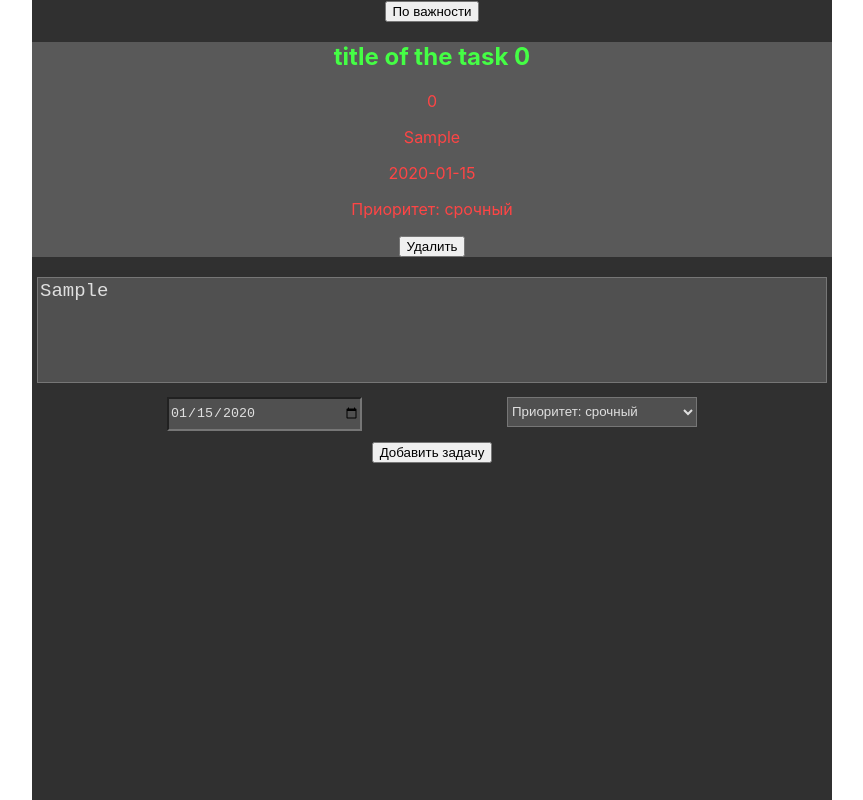
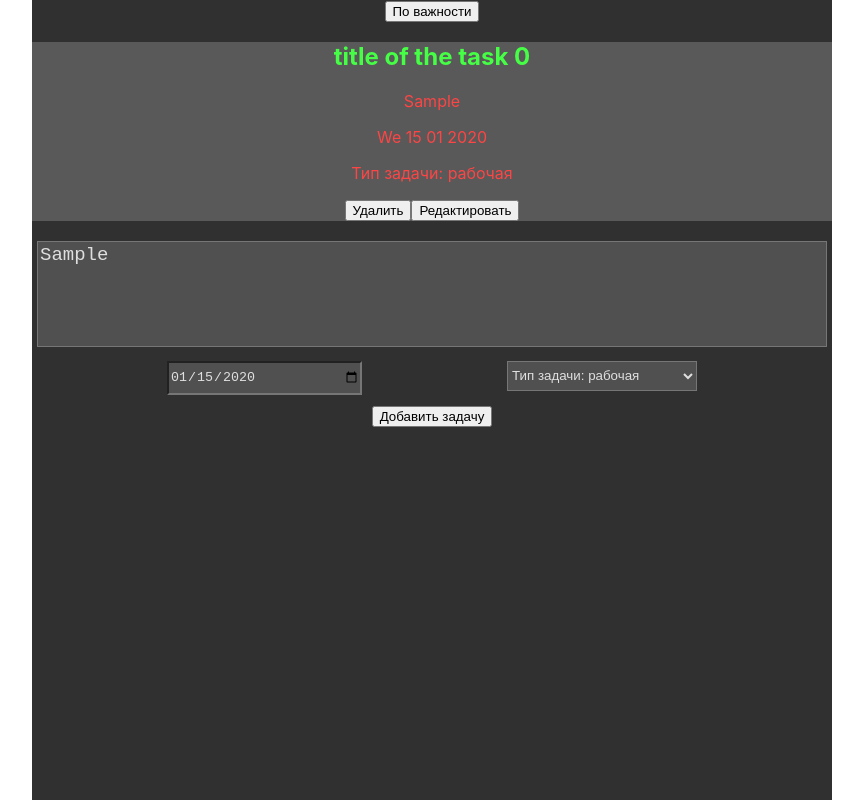
Before and after one commit to aeclipso/TODO-react, a React (Create React App) app in the folder todo-list/: page / in a window 1280 px wide. Both pictures are taken after typing "Sample", "2020-01-15" into the empty fields and a click on the button "Добавить задачу". Shown: the whole page, without its empty margins (208-1071 px from the left). Built offline with nearby package versions, Linux system fonts and the light colour scheme.

Commit message:
НАКОНЕЦ ТО ДАТА ПОЛУЧАЕТСЯ ПРАВИЛЬНОЙ

```diff
--- a/todo-list/package.json
+++ b/todo-list/package.json
@@ -7,6 +7,7 @@
     "@testing-library/jest-dom": "^5.11.6",
     "@testing-library/react": "^11.2.2",
     "@testing-library/user-event": "^12.6.0",
+    "moment": "^2.29.1",
     "node-sass": "^4.14.1",
     "prop-types": "^15.7.2",
     "react": "^17.0.1",
--- a/todo-list/src/components/mainc/content/tasks/add_task/add_task.jsx
+++ b/todo-list/src/components/mainc/content/tasks/add_task/add_task.jsx
@@ -1,18 +1,19 @@
 import React, { useState } from 'react';
 import PropTypes from 'prop-types';
 import style from './add_task.module.css';
+import moment from 'moment'
 
 export const AddTask = ({ addTask }, props) => {
   const options = [
-    'срочный',
-    'средний',
-    'несрочный',
-    'просрочено',
+    'рабочая',
+    'личная',
+    'семейная',
+    'дружеская',
   ];
 
   const optionTags = options.map((getOption) => (
     <option>
-      Приоритет:
+      Тип задачи:
       {' '}
       {getOption}
     </option>
@@ -21,7 +22,7 @@ export const AddTask = ({ addTask }, props) => {
   const [form, setForm] = useState({
     text: '-',
     date: Date,
-    priority: 'Приоритет: срочный',
+    priority: 'Тип задачи: рабочая',
   });
 
   const update = (e) => {
--- a/todo-list/src/components/mainc/content/tasks/task/task.jsx
+++ b/todo-list/src/components/mainc/content/tasks/task/task.jsx
@@ -14,15 +14,16 @@ export const Task = ({
   const deleteTaskEl = () => {
     delTask(delTaskElem);
   };
+
   return (
     <div className={style.task} id={id}>
       <h2>{head}</h2>
-      <p>{id}</p>
       <p>{text}</p>
       <p>{date}</p>
       <p>{priority}</p>
 
       <button onClick={deleteTaskEl}>Удалить</button>
+      <button>Редактировать</button>
     </div>
   );
 };
--- a/todo-list/src/data/state.js
+++ b/todo-list/src/data/state.js
@@ -1,4 +1,5 @@
 import { saveProps } from '../services/localstorage';
+import moment from 'moment'
 
 let doRenderComp = () => {};
 export let sortIndex = 0;
@@ -11,17 +12,17 @@ const sortById = (object) => {
 }
 
 const getValueOfPriority = (priority) =>{
-  if (priority === 'Приоритет: срочный'){
+  if (priority === 'Тип задачи: рабочая'){
     return (4);
   }
-  else if(priority === 'Приоритет: средний'){
+  else if(priority === 'Тип задачи: личная'){
     return (3);
   }
-  else if( priority === 'Приоритет: несрочный'){
+  else if( priority === 'Тип задачи: семейная'){
     return (2);
   }
-  else if(priority === 'Приоритет: просрочено'){
-    return (100);
+  else if(priority === 'Тип задачи: дужеская'){
+    return (1);
   }
   else{
     return (0);
@@ -42,25 +43,21 @@ export const getNextSort = (typeOfSort) => {
       sortById(tasksProps.objData);
       doRenderComp(tasksProps);
       saveProps(tasksProps.objData);
-      console.log("0");
       break;
     case  1:
       sortByPriority(tasksProps.objData);
       doRenderComp(tasksProps);
       saveProps(tasksProps.objData);
-      console.log("1");
       break;
     case 2:
       sortByDate(tasksProps.objData);
       doRenderComp(tasksProps);
       saveProps(tasksProps.objData);
-      console.log("2");
       break;
     default:
       sortById(tasksProps.objData);
       doRenderComp(tasksProps);
       saveProps(tasksProps.objData);
-      console.log("3");
       break;
   }
   if (sortIndex < 2){
@@ -69,32 +66,37 @@ export const getNextSort = (typeOfSort) => {
   else {
     sortIndex = 0;
   }
-  console.log(tasksProps.objData);
 }
 
 export const getNextId = (propsObj) => {
-  // const len = propsObj.objData.length - 1;
-  // try {
-  //   return propsObj.objData[len].id + 1;
-  // } catch (err) {
-  //   return 0;
-  // }
   return propsObj.objData.reduce((acc, obj) => Math.max(acc, obj.id), -1) + 1;
 };
 
 export const addTask = (textTask, dateTask, priorityTask) => {
+  let day;
   const newTaskObj = {
     id: getNextId(tasksProps),
     text: textTask,
     title: '',
     date: dateTask,
     priority: priorityTask,
+    colorLeft: '#303030',
+    colorRight: '#505050'
   };
 
   newTaskObj.title = `title of the task ${newTaskObj.id}`;
   newTaskObj.id = getNextId(tasksProps);
-  if (newTaskObj.date === '') {
-    newTaskObj.date = Date;
+  if (typeof(newTaskObj.date) === 'string') {
+    day =  moment(newTaskObj.date);
+    newTaskObj.date = day.format('dd DD MM YYYY');
+    if (newTaskObj.date === 'Invalid date'){
+      day = moment();
+      newTaskObj.date = day.format('dd DD MM YYYY');
+    }
+  }
+  else if (typeof(newTaskObj.date) === 'function') {
+    day = moment();
+    newTaskObj.date = day.format('dd DD MM YYYY');
   }
   if (newTaskObj.text === '') {
     newTaskObj.text = ' - ';
@@ -121,6 +123,10 @@ export const delTask = (idTask) => {
 export const subscribe = (observer) => {
   doRenderComp = observer;
 };
+
+export const getColorForTask = (dateTime) => {
+ console.log("This Function is deactivated");
+}
 export default tasksProps;
 
 // TODO: 1) добавить возможность редактирования
--- a/todo-list/src/index.js
+++ b/todo-list/src/index.js
@@ -4,7 +4,7 @@ import './index.css';
 import { BrowserRouter } from 'react-router-dom';
 import { App } from './App';
 
-import tasksProps, { subscribe, addTask, delTask, getNextSort, sortIndex } from './data/state';
+import tasksProps, { subscribe, addTask, delTask, getNextSort, sortIndex, getColorForTask } from './data/state'
 import { saveProps, loadProps } from './services/localstorage';
 
 export let doRenderComp = () => {
@@ -29,3 +29,4 @@ try {
 doRenderComp(tasksProps);
 subscribe(doRenderComp);
 saveProps(tasksProps.objData);
+getColorForTask();
```
Also changed, not shown: 1 other file (tests, documents, lock files or other folders).
